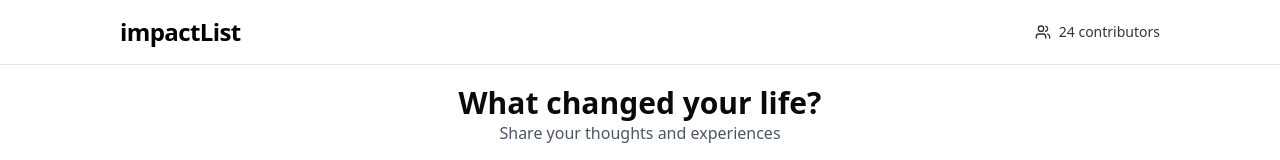
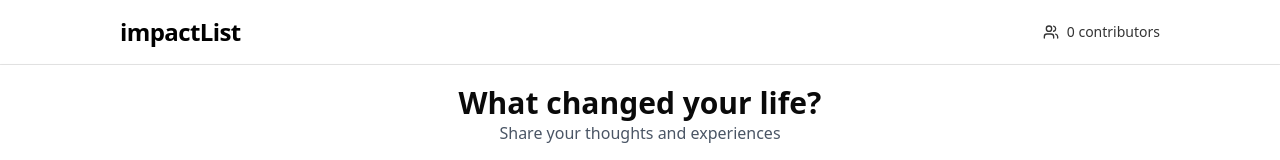
Before and after one commit to hiarun01/impactList, a React (Vite) app in the folder client/: page /dashboard in a window 1280 px wide. Shown: the top 160 px of the page. Built offline with nearby package versions, Linux system fonts and the light colour scheme; no server answers.

Commit message:
make contributor dynamic based on uniq user

```diff
--- a/client/src/Header.jsx
+++ b/client/src/Header.jsx
@@ -1,15 +1,29 @@
-import React from "react";
+import React, {useEffect, useState} from "react";
 import {NavLink, useLocation} from "react-router-dom";
 import {Button} from "./components/ui/button";
 import {Users} from "lucide-react";
+import {getPosts} from "./services/api"; // adjust path if needed
 
 const Header = () => {
   const location = useLocation();
   const isDashboard = location.pathname.startsWith("/dashboard");
-
   const isContributePage = location.pathname.startsWith("/contribute");
 
-  if (isContributePage) return;
+  const [contributorCount, setContributorCount] = useState(0);
+
+  useEffect(() => {
+    // Only fetch on dashboard
+    if (isDashboard) {
+      getPosts().then((res) => {
+        const posts = res.data;
+        // Get unique usernames
+        const uniqueUsers = new Set(posts.map((post) => post.username));
+        setContributorCount(uniqueUsers.size);
+      });
+    }
+  }, [isDashboard]);
+
+  if (isContributePage) return null;
 
   return (
     <header className="bg-white text-black py-4 border-b px-5 lg:px-30 flex justify-between items-center shadow-2xs">
@@ -30,7 +44,9 @@ const Header = () => {
       ) : (
         <div className="flex items-center space-x-2 text-black/80">
           <Users className="w-4 h-4" />
-          <span className="text-sm font-medium">24 contributors</span>
+          <span className="text-sm font-medium">
+            {contributorCount} contributor{contributorCount !== 1 ? "s" : ""}
+          </span>
         </div>
       )}
     </header>
```
